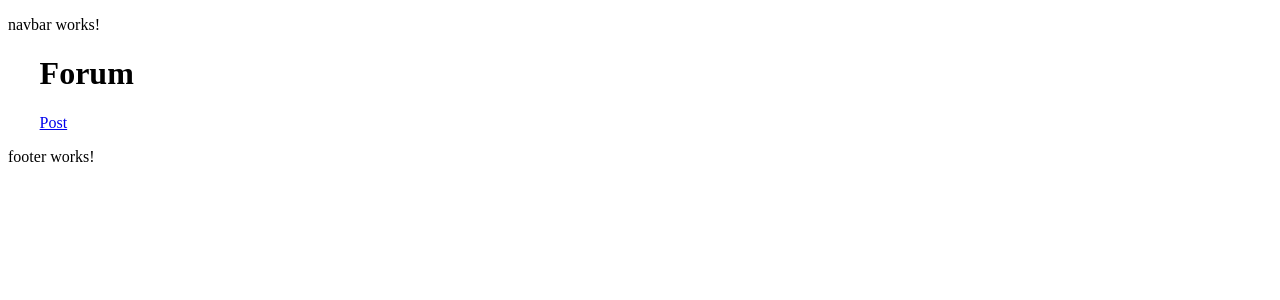
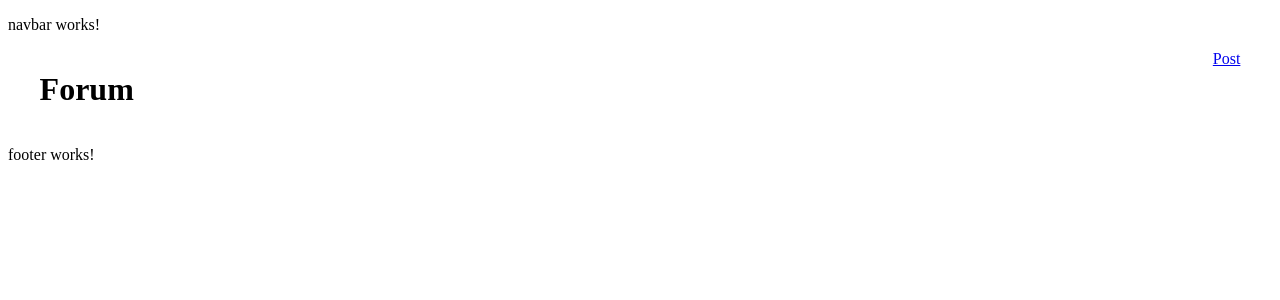
Before and after one commit to s-silverman/forum-site, an Angular app: page /forum in a window 1280 px wide. Shown: the top 300 px of the page. Built offline with nearby package versions, Linux system fonts and the light colour scheme.

Commit message:
edited global style sheet

```diff
--- a/src/styles.css
+++ b/src/styles.css
@@ -1,10 +1,19 @@
-/* You can add global styles to this file, and also import other style files */
+/*
+  Global CSS style sheet
+*/
 
-/*
-  make width 95% of container's width, center content
- */
+/* make width 95% of container's width, center */
 .nested{
   width: 95%;
   margin-left: auto;
   margin-right: auto;
 }
+
+/* display content in a row where items are evenly spaced */
+.spaced-row{
+  display: flex;
+  flex-direction: row;
+  flex-wrap: nowrap;
+
+  justify-content: space-between;
+}
```
